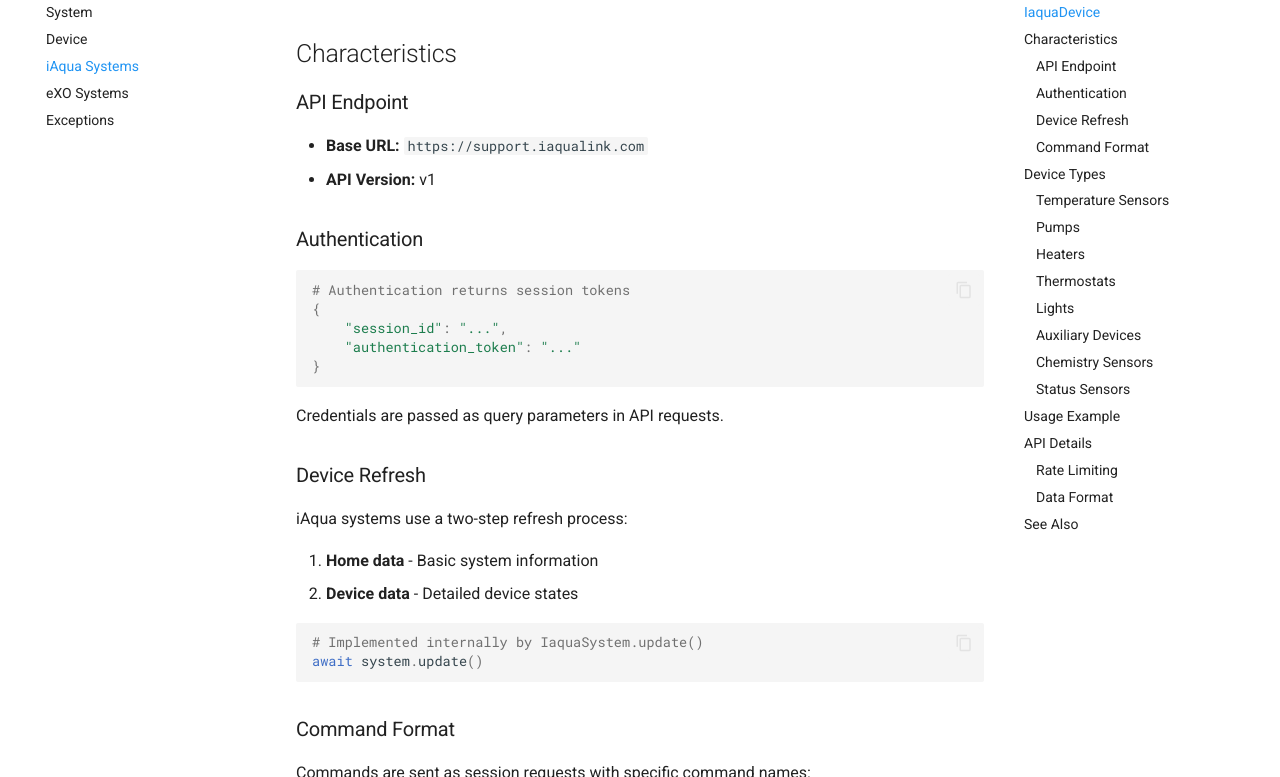
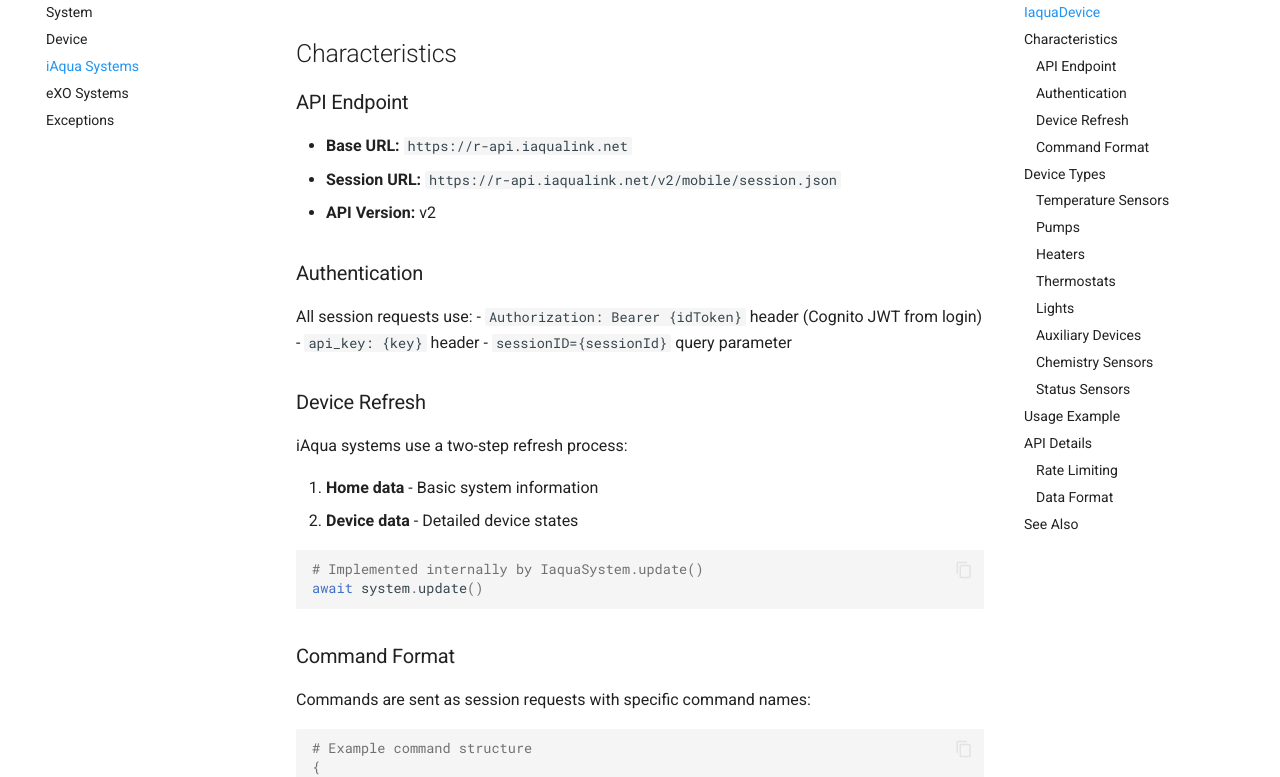
Before and after one commit to flz/iaqualink-py, an MkDocs documentation site: the page built from docs/api/iaqua.md, in a window 1280 px wide and 900 px high, scrolled down 516 px, cut to the strip 123-900 px from the top of the window. Built offline with MkDocs 1.6.1 and Material for MkDocs 9.7.7, drawn with Linux system fonts in a browser that asks for light colours; comment, search, counter and statistics services are not loaded; some of the changed text lies outside the part shown.

Commit message:
fix: update iAqua session URL to v2 r-api endpoint
Migrate from the legacy p-api.iaqualink.net/v1 endpoint to the
documented r-api.iaqualink.net/v2 session URL, and correct the
iAqua API docs to reflect the actual endpoint, auth headers, and
temperature ranges (34-104°F / 1-40°C).

Co-Authored-By: Claude Sonnet 4.6 <noreply@anthropic.com>

````diff
--- a/docs/api/iaqua.md
+++ b/docs/api/iaqua.md
@@ -14,20 +14,16 @@ iAqua systems use the iaqualink.net API.
 
 ### API Endpoint
 
-- **Base URL:** `https://support.iaqualink.com`
-- **API Version:** v1
+- **Base URL:** `https://r-api.iaqualink.net`
+- **Session URL:** `https://r-api.iaqualink.net/v2/mobile/session.json`
+- **API Version:** v2
 
 ### Authentication
 
-```python
-# Authentication returns session tokens
-{
-    "session_id": "...",
-    "authentication_token": "..."
-}
-```
-
-Credentials are passed as query parameters in API requests.
+All session requests use:
+- `Authorization: Bearer {idToken}` header (Cognito JWT from login)
+- `api_key: {key}` header
+- `sessionID={sessionId}` query parameter
 
 ### Device Refresh
 
````
Also changed, not shown: other parts of docs/api/iaqua.md (+2 -2 lines), 1 other file.
